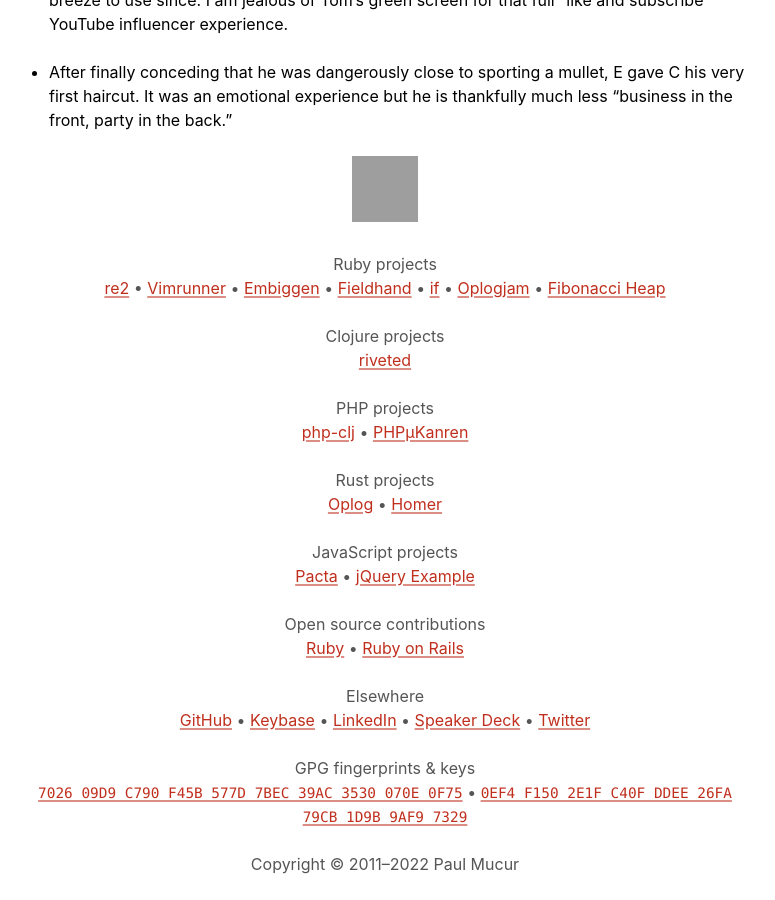
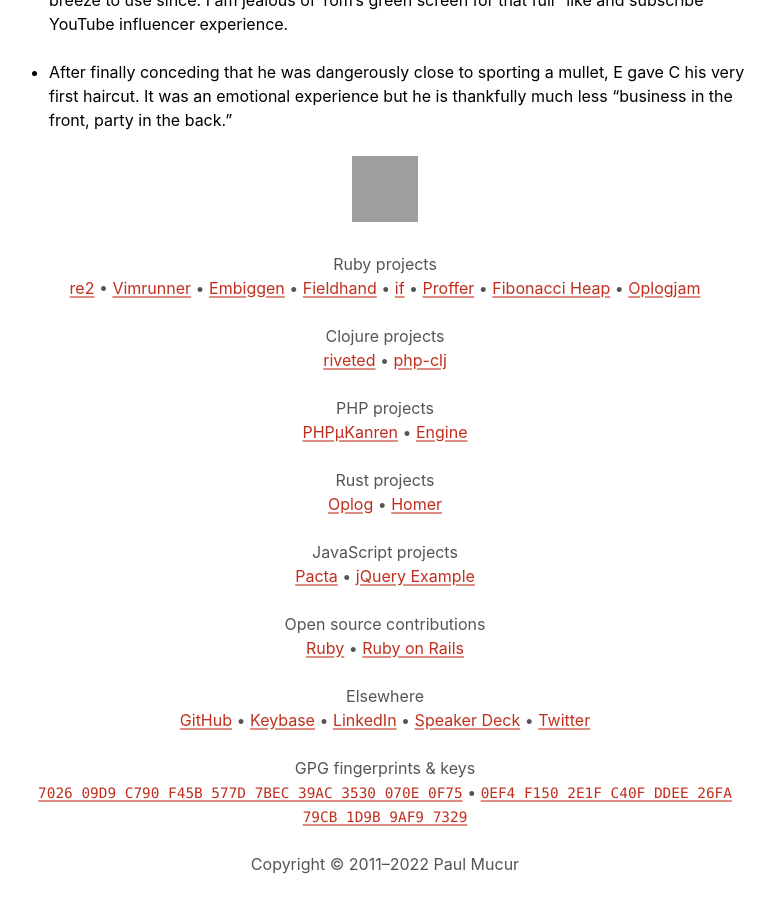
Before and after one commit to mudge/mudge.github.com, a Jekyll site: the page built from weeknotes/_posts/2021-04-11-weeknotes-76.markdown, in a window 1280 px wide and 900 px high, scrolled down 636 px. Shown: the whole window, without its empty margins (255-1030 px from the left). Built offline with Jekyll 4.4.1, drawn with Linux system fonts in a browser that asks for light colours; grey boxes are pictures that could not be loaded.

Commit message:
Tweak footer and homepage copy

```diff
--- a/_includes/footer.html
+++ b/_includes/footer.html
@@ -9,15 +9,19 @@
     <a href=//rubygems.org/gems/embiggen>Embiggen</a> &bull;
     <a href=//rubygems.org/gems/fieldhand>Fieldhand</a> &bull;
     <a href=//rubygems.org/gems/if>if</a> &bull;
-    <a href=//rubygems.org/gems/oplogjam>Oplogjam</a> &bull;
-    <a href=//rubygems.org/gems/fibonacci_heap>Fibonacci Heap</a>
+    <a href=//rubygems.org/gems/proffer>Proffer</a> &bull;
+    <a href=//rubygems.org/gems/fibonacci_heap>Fibonacci Heap</a> &bull;
+    <a href=//rubygems.org/gems/oplogjam>Oplogjam</a>
   </p>
   <h2>Clojure projects</h2>
-  <p><a href=//clojars.org/riveted>riveted</a></p>
+  <p>
+    <a href=//clojars.org/riveted>riveted</a> &bull;
+    <a href=//clojars.org/php-clj>php-clj</a>
+  </p>
   <h2>PHP projects</h2>
   <p>
-    <a href=//clojars.org/php-clj>php-clj</a> &bull;
-    <a href=//packagist.org/packages/mudge/php-microkanren>PHPμKanren</a>
+    <a href=//packagist.org/packages/mudge/php-microkanren>PHPμKanren</a> &bull;
+    <a href=//packagist.org/packages/mudge/engine>Engine</a>
   </p>
   <h2>Rust projects</h2>
   <p>
--- a/index.html
+++ b/index.html
@@ -48,7 +48,7 @@
         I&rsquo;m an open source software maintainer and contributor including <a href=//www.ghostcassette.com/function-composition-in-ruby/>Ruby 2.6&rsquo;s function composition operators</a> and the <a href=//github.com/mudge/re2>Ruby bindings to the re2 regular expression library</a> used in <a href=//gitlab.com/gitlab-org/gitlab>GitLab</a>.
       </p>
       <p>
-        I can often be found talking about bread making at <a href=//london.computation.club>London Computation Club</a> or very occasionally speaking at the <a href=http://lrug.org>London Ruby User Group</a>.
+        I was an organiser of <a href=//london.computation.club>London Computation Club</a> and a speaker at the <a href=http://lrug.org>London Ruby User Group</a>.
       </p>
     </header>
     <main>
```
